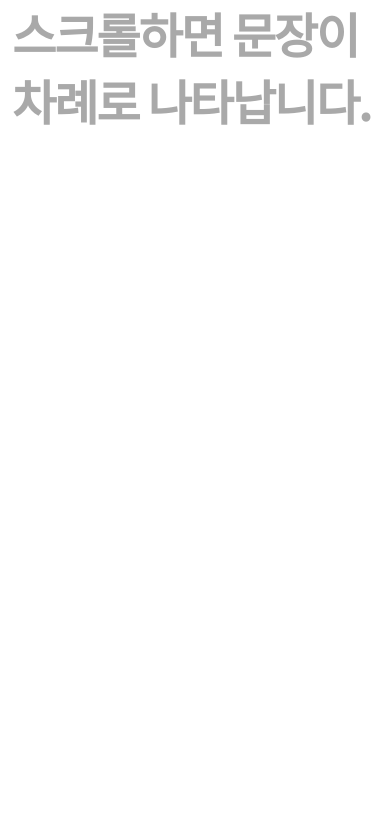
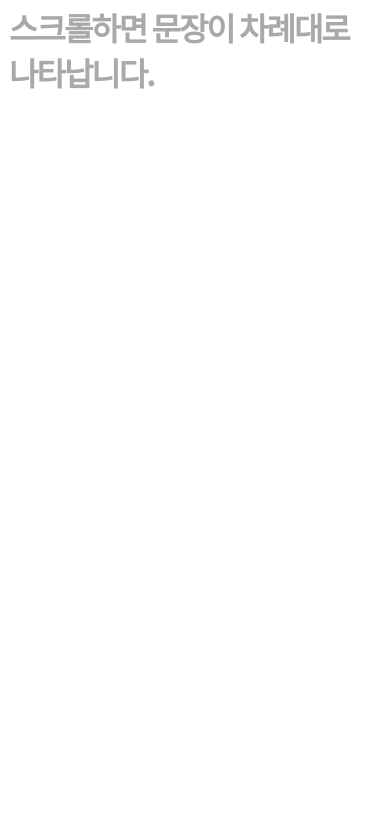
Before and after one commit to jungpark0/introducemyself, a plain HTML site: page index.html in a window 390 px wide. Shown: the top 835 px of the page. Drawn offline with Linux system fonts and the light colour scheme; a web font is replaced by a local one.

Commit message:
Add files via upload

```diff
--- a/index.html
+++ b/index.html
@@ -10,7 +10,7 @@
 </head>
 <body>
     <div class="empty-container">
-        <p>스크롤하면 문장이 차례로 나타납니다.</p>
+        <p>스크롤하면 문장이 차례대로 나타납니다.</p>
     </div>
     <div class="text-container">
         <p class="fade-in">나는 2002년 10월 17일 경기도 고양시 일산동구에서 태어났다. 그 이후로 일산을 떠난 적 없는 일산 토박이다.</p>
@@ -21,7 +21,7 @@
         <p class="fade-in">아이튠즈를 통해 다양한 노래를 들으며 자랐다. 한때는 국내 힙합을 특히 좋아했다. 현재는 취향이 변했는지 끌리지 않는다. <a href="https://music.apple.com/us/playlist/%EC%9A%94-%EC%A6%98/pl.u-pMyllgjC41RWjMG?l=ko" class="link-text" target="_blank">요즘</a>에는 이런 노래를 즐겨 듣는다.</p>
         <p class="fade-in">나를 움직이게 하는 것, 즉 원동력은 '칭찬'이다. 높은 사람에게 듣는 칭찬은 매우 자극적이다. 예를 들면, 교수님의 칭찬 같은 것.</p>
         <p class="fade-in">집에 혼자 있는 것을 좋아하며 특히 누워 있는 것이 좋다. 노는 게 젤 좋아서 여태 놀고 먹기만 해왔지만, 앞으로에 대한 고민이 많은 요즘이다.</p>
-        <p class="fade-in">멋있는 사람이 되고 싶어서 멋있는 사람을 보면 옷, 신발, 액세서리부터 시작해서 행동, 태도, 마음가짐까지 따라하게 된다. 나는 어쩌면 내가 멋있다고 생각해 온 것들이 섞인 무언가일지도 모르겠다.</p>
+        <p class="fade-in">멋있는 사람이 되고 싶어서 멋있는 사람을 보면 옷, 신발, 액세서리부터 시작해서 행동, 태도, 마음가짐까지 따라하게 된다. 나는 어쩌면 내가 멋있다고 생각해 온 것들이 섞인 무언가일지도 모르겠다. (내가 멋지다는 말은 아니다)</p>
         <p class="fade-in">무언가를 시작할 때, 항상 두려움이 앞선다. 시작을 하면 꼭 완성해야만 할 것 같고, 마음에 들지 않는 결과물이 나올까 두렵다. 이것에서 벗어나기 위한 계기를 찾는 것과 이런저런 이유들로 <a href="https://neworder.xyz/classroom/" class="link-text" target="_blank">새로운 질서</a>에 참여했다. 새로운 질서는 내 생각과는 조금 결이 달랐지만, 결과적으로는 많은 도움이 되었다.</p>
         <p class="fade-in">이 곳에서 만든 <a href="https://jungpark0.neocities.org" class="link-text" target="_blank">웹사이트</a>를 계기로 <a href="https://jungpark0.github.io/jungpark/" class="link-text" target="_blank">여러 번의 도전</a>을 하였다. 항상 무엇을 어떻게 만들지 고민만 하던 나에게 '웹'이라는 매체는 좀 비우고 가볍게 즐길 수 있는 낙서장 같은 존재가 되어주었다.</p>
         <p class="fade-in">나는 무엇이든 빨리 질리고 싫증이 나는 편이다. 정말 몇 가지를 제외하고는 보통 금세 질려버리고 만다.</p>
--- a/style.css
+++ b/style.css
@@ -16,6 +16,7 @@
 }
 
 p {
+  padding: 0;
   color: darkgray;
   font-family: "Noto Sans Kr", sans-serif;
   font-size: 3rem;
@@ -54,3 +55,13 @@ a {
   opacity: 1;
   transform: translateY(0);
 }
+
+@media (max-width: 767px) {
+  p {
+    font-size: 2rem;
+    word-break: normal;
+  }
+  * {
+    margin-top: -1px;
+  }
+}
```
